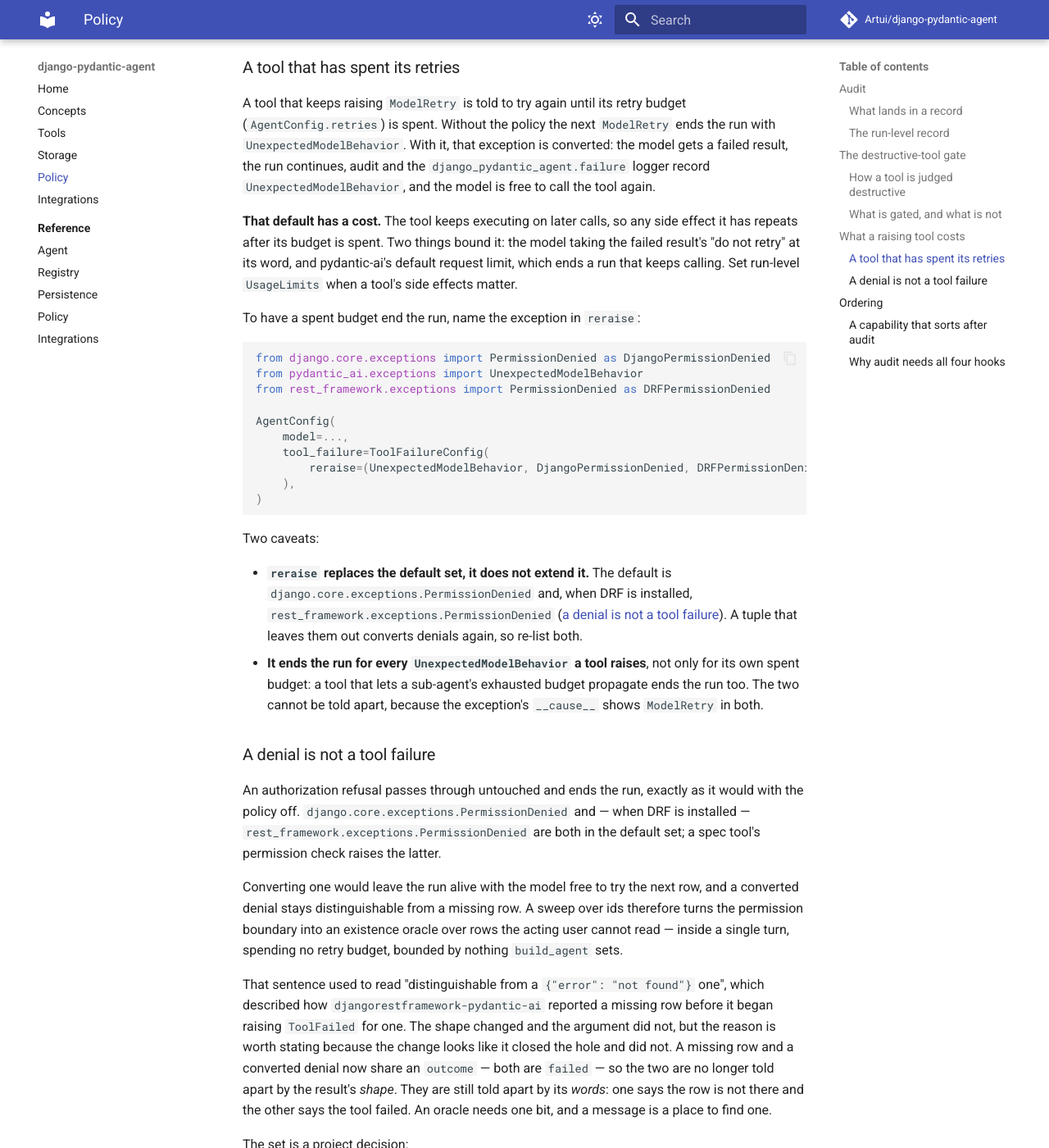
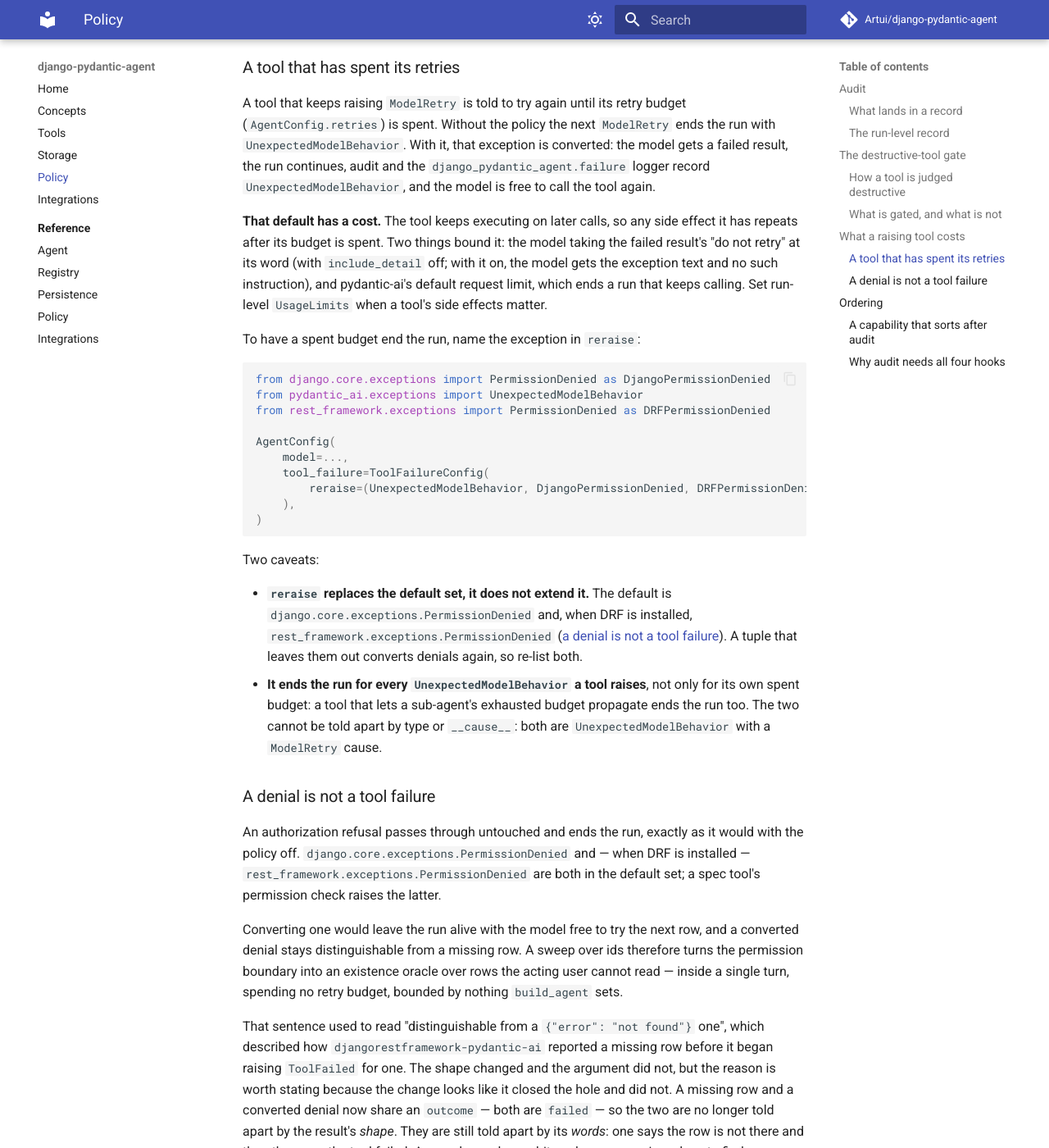
Before and after one commit to Artui/django-pydantic-agent, an MkDocs documentation site: the page built from docs/policy.md, in a window 1280 px wide and 1400 px high, scrolled down 5920 px. Shown: the whole window at 82% size. Built offline with MkDocs 1.6.1 and Material for MkDocs 9.7.7, drawn with Linux system fonts in a browser that asks for light colours; comment, search, counter and statistics services are not loaded.

Commit message:
Pin the cost of converting a spent tool retry budget, and scope the do-not-retry bound
The tool keeps executing after its budget is spent (now tested). The model
taking 'do not retry' bounds that only with include_detail off.

Co-Authored-By: Claude Sonnet 5.5 <noreply@anthropic.com>

```diff
--- a/docs/policy.md
+++ b/docs/policy.md
@@ -286,9 +286,10 @@ model is free to call the tool again.
 
 **That default has a cost.** The tool keeps executing on later calls, so any
 side effect it has repeats after its budget is spent. Two things bound it: the
-model taking the failed result's "do not retry" at its word, and pydantic-ai's
-default request limit, which ends a run that keeps calling. Set run-level `UsageLimits`
-when a tool's side effects matter.
+model taking the failed result's "do not retry" at its word (with
+`include_detail` off; with it on, the model gets the exception text and no such
+instruction), and pydantic-ai's default request limit, which ends a run that
+keeps calling. Set run-level `UsageLimits` when a tool's side effects matter.
 
 To have a spent budget end the run, name the exception in `reraise`:
 
@@ -314,8 +315,8 @@ Two caveats:
   that leaves them out converts denials again, so re-list both.
 - **It ends the run for every `UnexpectedModelBehavior` a tool raises**, not
   only for its own spent budget: a tool that lets a sub-agent's exhausted
-  budget propagate ends the run too. The two cannot be told apart, because the
-  exception's `__cause__` shows `ModelRetry` in both.
+  budget propagate ends the run too. The two cannot be told apart by type or
+  `__cause__`: both are `UnexpectedModelBehavior` with a `ModelRetry` cause.
 
 ### A denial is not a tool failure
 
```
Also changed, not shown: CHANGELOG.md (+1 -1 lines), 2 other files.
